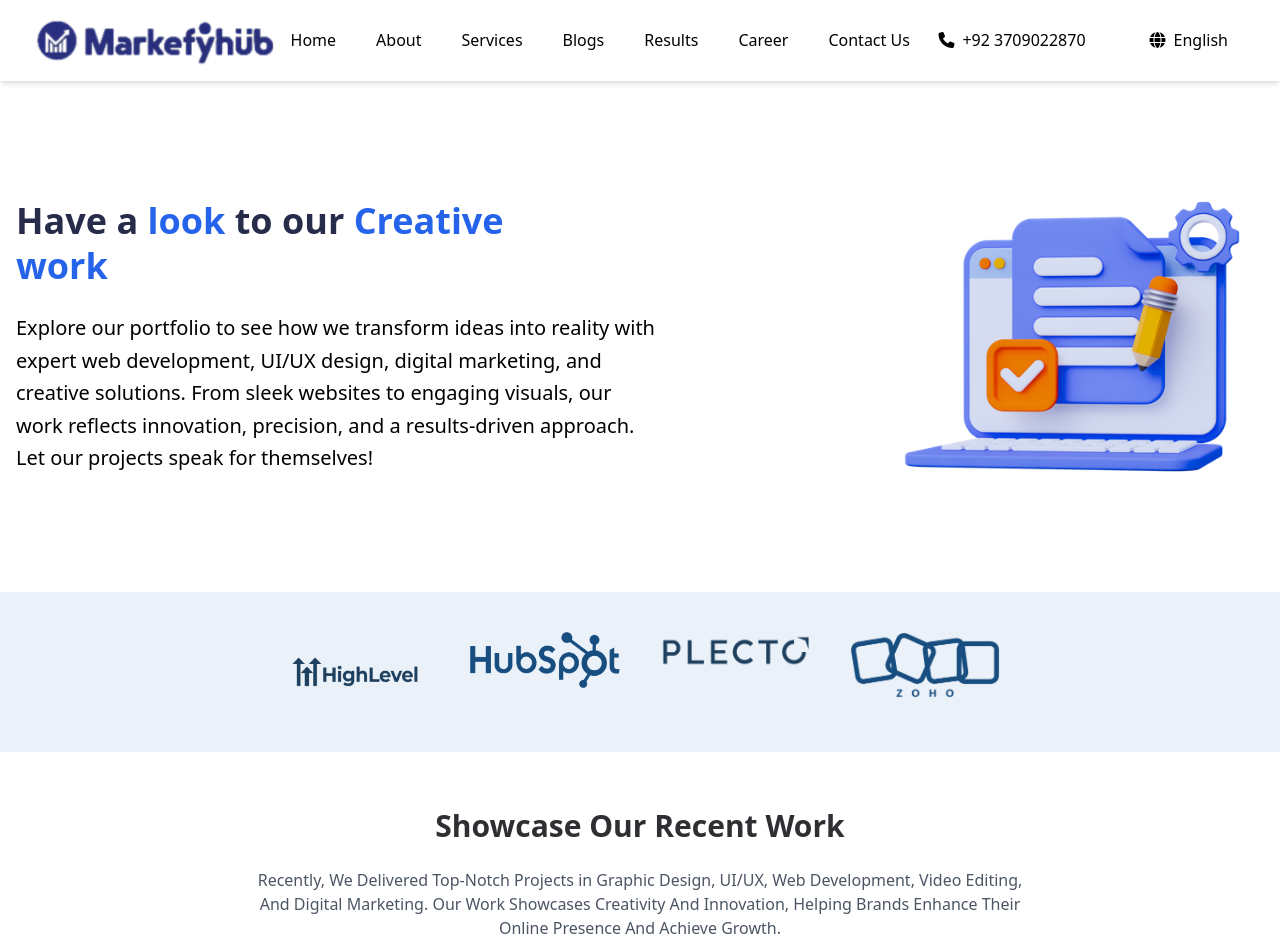
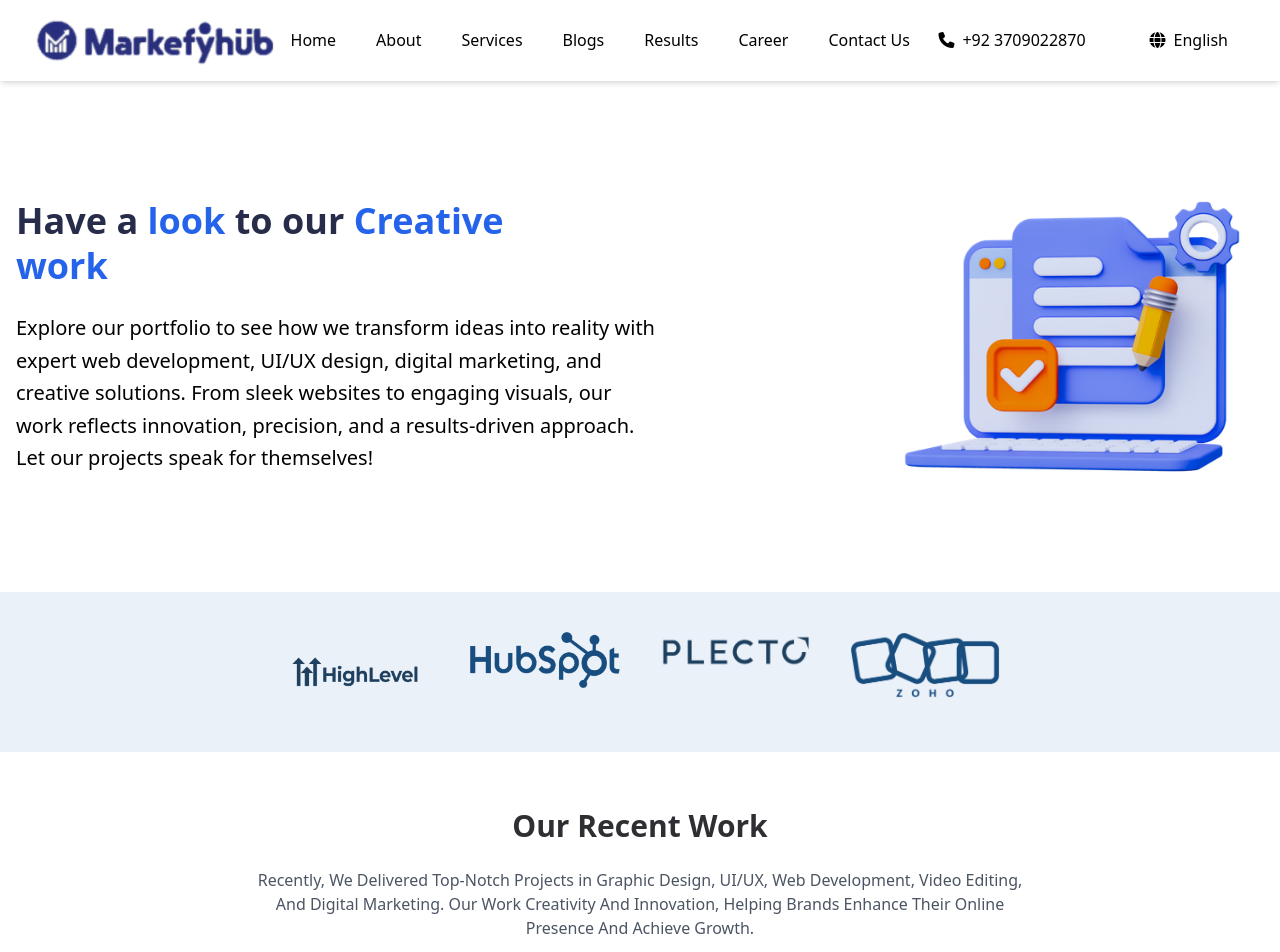
Before and after one commit to KhizarArif/Markefyhub_static, a Next.js app: page /portfolio in a window 1280 px wide. Shown: the top 952 px of the page. Built offline with nearby package versions, Linux system fonts and the light colour scheme.

Commit message:
Bug Fixes

```diff
--- a/app/about/page.jsx
+++ b/app/about/page.jsx
@@ -139,7 +139,7 @@ export default function HeroSection() {
         <div className="absolute inset-0 bg-[#2C35A5]/80"></div>
         <div className="relative z-10 max-w-7xl mx-auto px-4 text-center">
           <h2 className="text-3xl font-bold mb-10">
-            Showcase some impressive numbers.
+            What We’ve Achieved Together
           </h2>
           <div className="flex flex-wrap justify-center gap-x-80 w-[100%]">
             <div>
--- a/app/blog/page.jsx
+++ b/app/blog/page.jsx
@@ -70,7 +70,7 @@ const blog = () => {
 
       <section className="w-full py-16 bg-white flex flex-col items-center px-4">
         <h2 className="text-3xl sm:text-4xl font-bold text-center text-[#1f2937] mb-4">
-          Showcase Our Recent Blogs
+           Our Recent Blogs
         </h2>
         <p className="text-[#767676] max-w-3xl text-center text-sm sm:text-base mb-10">
           From Practical How-Tos To Powerful Success Stories, Our Blog Is Your
--- a/app/portfolio/page.js
+++ b/app/portfolio/page.js
@@ -58,12 +58,12 @@ const about = () => {
 
       <section className="w-full bg-white py-14 px-4 text-center">
         <h2 className="text-2xl md:text-3xl font-bold text-[#2E2F32]">
-          Showcase Our Recent Work
+           Our Recent Work
         </h2>
         <p className="text-gray-600 max-w-3xl mx-auto mt-6 text-sm md:text-base mb-5">
           Recently, We Delivered Top-Notch Projects in Graphic Design, UI/UX,
           Web Development, Video Editing, And Digital Marketing. Our Work
-          Showcases Creativity And Innovation, Helping Brands Enhance Their
+           Creativity And Innovation, Helping Brands Enhance Their
           Online Presence And Achieve Growth.
         </p>
 
--- a/app/services/page.js
+++ b/app/services/page.js
@@ -219,7 +219,7 @@ const Services = () => {
             >
                 <div className="absolute inset-0 bg-[#2C35A5]/80"></div>
                 <div className="relative z-10 max-w-7xl mx-auto px-4 text-center">
-                    <h2 className="text-3xl font-bold mb-10">Showcase some impressive numbers.</h2>
+                    <h2 className="text-3xl font-bold mb-10">What We’ve Achieved Together.</h2>
                     <div className="flex flex-wrap justify-center gap-16">
                         <div>
                             <p className="text-5xl font-bold">860+</p>
--- a/components/HeroSection.js
+++ b/components/HeroSection.js
@@ -20,7 +20,7 @@ const testimonials = [
     name: "Alan Baker",
     title: "CEO of Redbird Company",
     quote:
-      "Working with Katalyst Studio has been an incredible experience. They truly listened to our needs and delivered a stunning design that exceeded our expectations. We couldn't be happier with the final product!",
+      "Working with Markefyhub has been an incredible experience. They truly listened to our needs and delivered a stunning design that exceeded our expectations. We couldn't be happier with the final product!",
   },
   {
     name: "Theresa Webb",
--- a/components/StatsSection.jsx
+++ b/components/StatsSection.jsx
@@ -58,7 +58,7 @@ export default function StatsSection() {
           transition={{ duration: 0.7 }}
           className="text-3xl font-bold mb-10"
         >
-          Showcase some impressive numbers.
+          What We’ve Achieved Together.
         </motion.h2>
 
         <div className="flex flex-wrap justify-center gap-16">
--- a/components/TestimonialsSection.jsx
+++ b/components/TestimonialsSection.jsx
@@ -8,7 +8,7 @@ const testimonials = [
     title: "CEO of Redbird Company",
   },
   {
-    text: "Working with Katalyst Studio has been an incredible experience...",
+    text: "Working with Markefyhub has been an incredible experience...",
     name: "Alan Baker",
     title: "CEO of Redbird Company",
   },
@@ -49,10 +49,10 @@ export default function TestimonialSection() {
   return (
     <section className="w-full py-16 bg-[#2C35A5] text-white text-center relative overflow-hidden">
       <h2 className="text-4xl font-bold mb-4">
-        Hear what our{" "}
+        Hear what our
         <span className="bg-white text-[#2C35A5] px-2 py-1 rounded">
           amazing
-        </span>{" "}
+        </span>
         customers say
       </h2>
       <p className="max-w-xl mx-auto text-lg mb-10">
```
